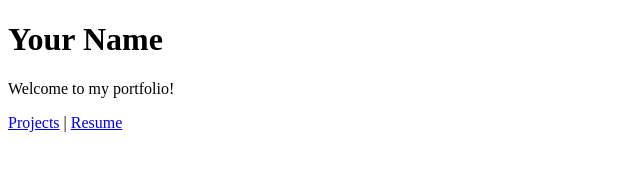
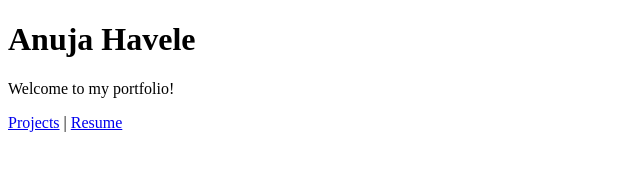
Before and after one commit to anujanh/mywebsite, a plain HTML site: page index.html in a window 1280 px wide. Shown: the whole page, without its empty margins (0-640 px from the left). Drawn offline with Linux system fonts and the light colour scheme.

Commit message:
minor changes

```diff
--- a/index.html
+++ b/index.html
@@ -2,11 +2,11 @@
 <html lang="en">
 <head>
   <meta charset="UTF-8">
-  <title>Your Name - Portfolio</title>
+  <title>Anuja Havele - Portfolio</title>
   <link rel="stylesheet" href="style.css">
 </head>
 <body>
-  <h1>Your Name</h1>
+  <h1>Anuja Havele</h1>
   <p>Welcome to my portfolio!</p>
   <nav>
     <a href="projects.html">Projects</a> |
```
